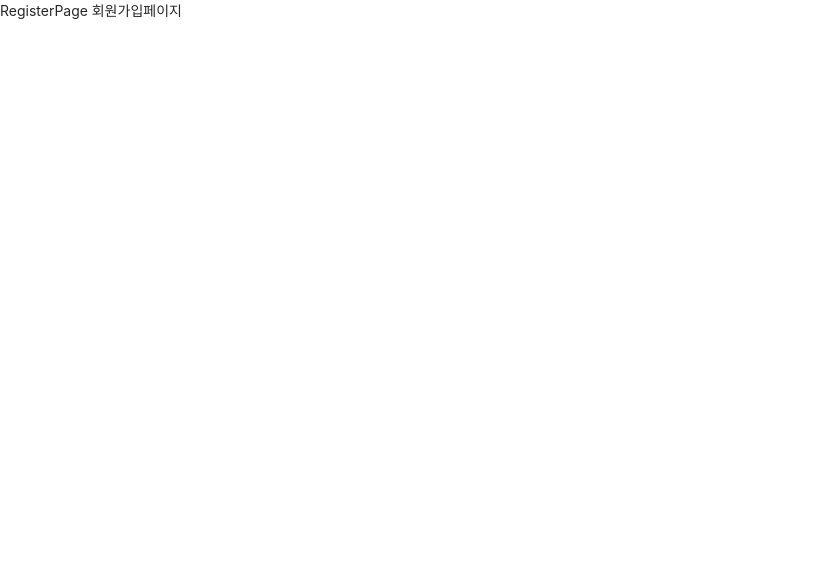
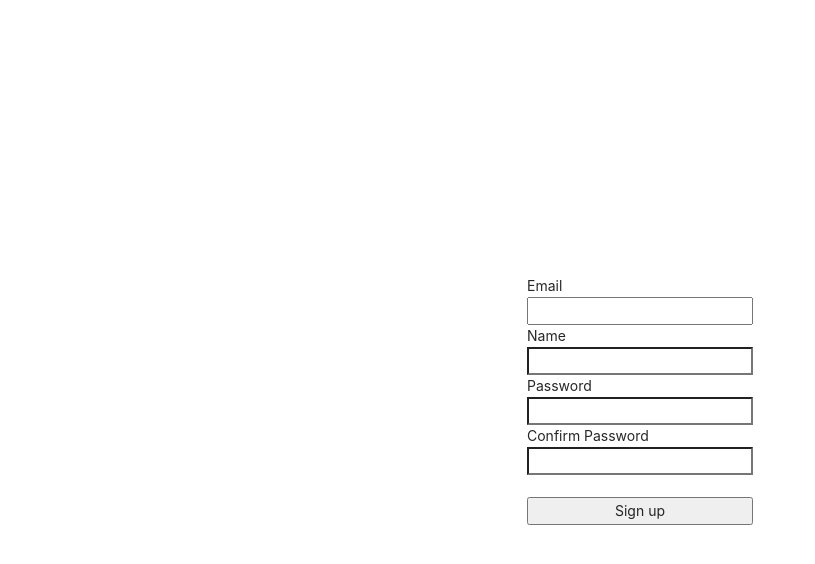
Before and after one commit to suyeonsu/boiler-plate, a React (Create React App) app in the folder client/: page /register in a window 1280 px wide. Shown: the top 564 px of the page, without its empty margins (0-815 px from the left). Built offline with nearby package versions, Linux system fonts and the light colour scheme.

Commit message:
Sign up page

```diff
--- a/client/src/_actions/types.js
+++ b/client/src/_actions/types.js
@@ -1 +1,2 @@
 export const LOGIN_USER = "login_user"
+export const REGISTER_USER = "register_user"
--- a/client/src/_actions/user_action.js
+++ b/client/src/_actions/user_action.js
@@ -1,5 +1,5 @@
 import axios from 'axios'
-import { LOGIN_USER } from './types'
+import { LOGIN_USER, REGISTER_USER } from './types'
 
 export function loginUser(dataToSubmit) {
     const request = axios.post('/api/users/login', dataToSubmit)
@@ -10,3 +10,13 @@
         payload: request
     }
 }
+
+export function registerUser(dataToSubmit) {
+    const request = axios.post('/api/users/register', dataToSubmit)
+        .then(response => response.data)
+
+    return {
+        type: REGISTER_USER,
+        payload: request
+    }
+}
--- a/client/src/_reducers/user_reducer.js
+++ b/client/src/_reducers/user_reducer.js
@@ -1,10 +1,11 @@
-import { LOGIN_USER } from "../_actions/types";
+import { LOGIN_USER, REGISTER_USER } from "../_actions/types";
 
 export default function (state = {}, action) {
     switch (action.type) {
         case LOGIN_USER:
             return { ...state, loginSuccess: action.payload }
-
+        case REGISTER_USER:
+            return { ...state, register: action.payload }
         default:
             return state
     }
--- a/client/src/components/views/RegisterPage/RegisterPage.js
+++ b/client/src/components/views/RegisterPage/RegisterPage.js
@@ -1,9 +1,79 @@
-import React from "react";
+import React, { useState } from "react";
+import { useDispatch } from "react-redux";
+import { useNavigate } from "react-router-dom";
+import { registerUser } from "../../../_actions/user_action";
 
-function RegisterPage() {
+function RegisterPage(props) {
+
+    const dispatch = useDispatch()
+    const navigate = useNavigate()
+
+    const [Email, setEmail] = useState("")
+    const [Name, setName] = useState("")
+    const [Password, setPassword] = useState("")
+    const [ConfirmPassword, setConfirmPassword] = useState("")
+
+    const onEmailHandler = (event) => {
+        setEmail(event.currentTarget.value)
+    }
+
+    const onNameHandler = (event) => {
+        setName(event.currentTarget.value)
+    }
+
+    const onPasswordHandler = (event) => {
+        setPassword(event.currentTarget.value)
+    }
+
+    const onConfirmPasswordHandler = (event) => {
+        setConfirmPassword(event.currentTarget.value)
+    }
+
+    const onSubmitHandler = (event) => {
+        event.preventDefault()
+
+        if (Password !== ConfirmPassword) {
+            return alert('비밀번호와 비밀번호 확인이 일치하지 않습니다.')
+        }
+
+        let body = {
+            email:Email,
+            name:Name,
+            password:Password
+        }
+
+        dispatch(registerUser(body))
+            .then(response => {
+                if(response.payload.success) {
+                    alert('Complete to sign up')
+                    navigate('/login')
+                } else {
+                    alert('Failed to sign up')
+                }
+            })
+    }
+
+
+
     return (
-        <div>
-            RegisterPage 회원가입페이지
+        <div style={{ display:'flex', justifyContent:'center', alignItems:'center', width:'100%', height:'100vh' }}>
+            <form style={{ display:'flex', flexDirection:'column' }} onSubmit={onSubmitHandler}>
+
+                <label>Email</label>
+                <input type="email" value={Email} onChange={onEmailHandler}/>
+
+                <label>Name</label>
+                <input type="text" value={Name} onChange={onNameHandler}/>
+
+                <label>Password</label>
+                <input type="password" value={Password} onChange={onPasswordHandler}/>
+
+                <label>Confirm Password</label>
+                <input type="password" value={ConfirmPassword} onChange={onConfirmPasswordHandler}/>
+
+                <br/>
+                <button type="submit">Sign up</button>
+            </form>
         </div>
     )
 }
```
